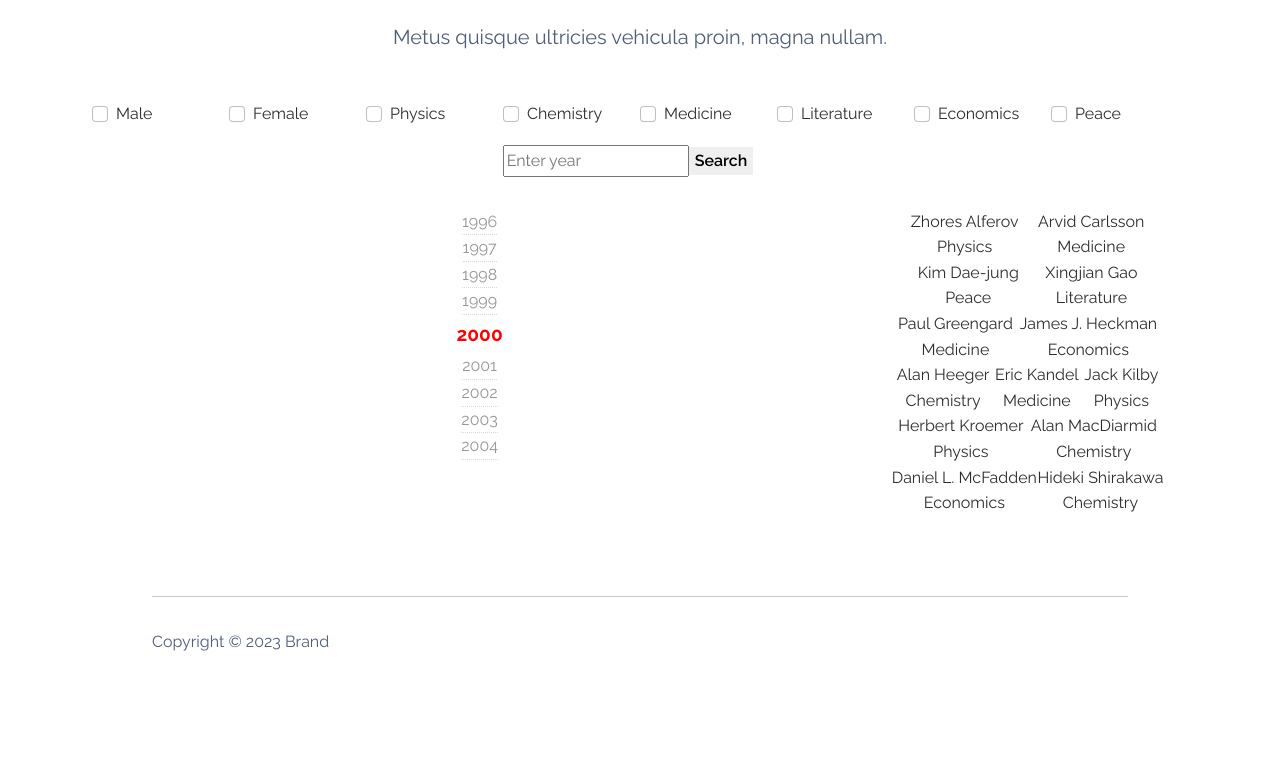
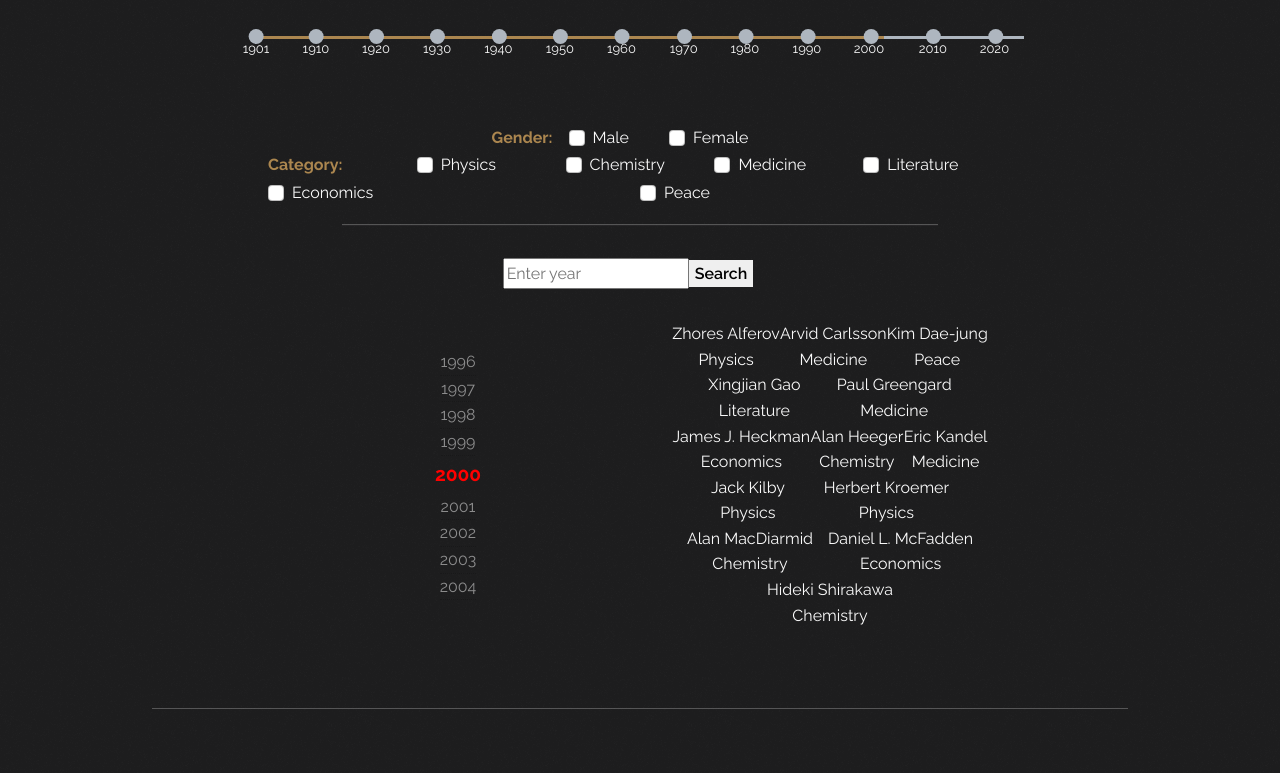
Before and after one commit to HackerBurscht/Semesterprojekt, a plain HTML site: page index.html in a window 1280 px wide. Shown: the part 305-1078 px from the top of the page. Before the commit the page ends 1007 px from the top, so only its background shows below. Drawn offline with nearby package versions, Linux system fonts and the light colour scheme; no server answers.

Commit message:
Small design fixes

```diff
--- a/app.js
+++ b/app.js
@@ -230,7 +230,8 @@ function calculatePassiveYears(activeYear) {
       timelineItems[i].setAttribute("class", "timeline-item active");
     }
   }
-  debouncedSearchByYear()
+  debouncedSearchByYear();
+  progress();
 }
 
 calculatePassiveYears(activeYear);
@@ -345,3 +346,13 @@ overlay.addEventListener("click", closeModal)
     modalClose();
   }
 }); */
+
+
+function progress(){
+  let scale = Number(max_year-min_year);
+  let distance = Number(activeYear-min_year);
+  let distancePerc = 100/scale*distance;
+
+  let progress = document.querySelector(".timebar_progress")
+  progress.style.width = distancePerc+"%";
+}
--- a/index.html
+++ b/index.html
@@ -11,32 +11,51 @@
   <link rel="stylesheet" href="style.css">
 </head>
 <body>
-  <nav class="navbar navbar-light navbar-expand-md fixed-top navbar-shrink py-3" id="mainNav">
-    <div class="container"><a class="navbar-brand d-flex align-items-center" href="/"><span>Brand</span></a></div>
-</nav>
-<header class="pt-5">
+<header class="pt-4">
     <div class="container pt-4 pt-xl-5">
         <div class="row pt-5">
             <div class="col-md-8 text-center text-md-start mx-auto">
                 <div class="text-center">
                     <h1 class="display-4 fw-bold mb-5">Discover the history of nobelprice&nbsp;<span class="underline">winners</span>.</h1>
-                    <p class="fs-5 text-muted mb-5">Metus quisque ultricies vehicula proin, magna nullam.</p>
                 </div>
             </div>
         </div>
     </div>
 </header>
 <main>
-<div class="row" style="margin: 51px;margin-top: 0;margin-bottom: 0;margin-right: 5em;margin-left: 5em;">
+  <div class="time_slider">
+    <div class="timebar"><div class="timebar_progress"></div></div>
+    <span class="slider_item" data-year="1910">1901</span>
+		<span class="slider_item" data-year="1910">1910</span>
+    <span class="slider_item" data-year="1920">1920</span>
+    <span class="slider_item" data-year="1930">1930</span>
+    <span class="slider_item" data-year="1940">1940</span>
+    <span class="slider_item"data-year="1950">1950</span>
+    <span class="slider_item" data-year="1960">1960</span>
+    <span class="slider_item" data-year="1970">1970</span>
+    <span class="slider_item" data-year="1980">1980</span>
+    <span class="slider_item" data-year="1990">1990</span>
+    <span class="slider_item" data-year="1990">2000</span>
+    <span class="slider_item" data-year="1990">2010</span>
+    <span class="slider_item" data-year="1990">2020</span>
+</div>
+<div class="row" style="margin-right: auto;margin-left: auto;width: 60%;">
     <div class="filterbox">
+      <div class="box_left">
+        <div class="col"><span class="checkbox-text">Gender: </span></div>
         <div class="col"><div class="form-check"><input class="form-check-input" type="checkbox" id="gender_male"><label class="form-check-label" for="formCheck-1">Male</label></div></div>
         <div class="col"><div class="form-check"><input class="form-check-input" type="checkbox" id="gender_female"><label class="form-check-label" for="formCheck-1">Female</label></div></div>
+      </div>
+      <div class="box_right">
+        <div class="col"><span class="checkbox-text">Category: </span></div>
         <div class="col"><div class="form-check"><input class="form-check-input" type="checkbox" id="physics"><label class="form-check-label" for="formCheck-1">Physics</label></div></div>
         <div class="col"><div class="form-check"><input class="form-check-input" type="checkbox" id="chemistry"><label class="form-check-label" for="formCheck-1">Chemistry</label></div></div>
         <div class="col"><div class="form-check"><input class="form-check-input" type="checkbox" id="medicine"><label class="form-check-label" for="formCheck-1">Medicine</label></div></div>
         <div class="col"><div class="form-check"><input class="form-check-input" type="checkbox" id="literature"><label class="form-check-label" for="formCheck-1">Literature</label></div></div>
         <div class="col"><div class="form-check"><input class="form-check-input" type="checkbox" id="economics"><label class="form-check-label" for="formCheck-1">Economics</label></div></div>
         <div class="col"><div class="form-check"><input class="form-check-input" type="checkbox" id="peace"><label class="form-check-label" for="formCheck-1">Peace</label></div></div>
+      </div>
+      <hr class="hr_big">
 </div>
 <div class="row">
   <div class="d-flex justify-content-center"><div class="search_bar"><input type="number" id="yearInput" placeholder="Enter year"><button id="searchButton">Search</button></div></div>
@@ -53,6 +72,7 @@
       </div>
   </div>
 </div>
+
 <section class="modal hidden">
   <div class="flex">
     <button class="btn-close">⨉</button>
@@ -78,9 +98,6 @@
 <footer>
 <div class="container py-4 py-lg-5">
     <hr>
-    <div class="text-muted d-flex justify-content-between align-items-center pt-3">
-        <p class="mb-0">Copyright © 2023 Brand</p>
-    </div>
 </div>
 </footer>
   <script src="https://cdn.jsdelivr.net/npm/bootstrap@5.2.3/dist/js/bootstrap.bundle.min.js"></script>
--- a/style.css
+++ b/style.css
@@ -1,3 +1,24 @@
+body{
+  background-image: url("assets/img/bg.png");
+  color: #fafafa;
+}
+.pt-4{
+  padding-top: 2rem;
+}
+
+.underline:after{
+  background: #ab864f;
+}
+
+.checkbox-text{
+  color: #ab864f;
+  font-weight: bold;
+  padding-right: 1em;;
+}
+
+.form-check{
+  padding-right:2.5em;
+}
 #main-timeline{
     margin-top: 2em;
 }
@@ -23,8 +44,8 @@
 }
 
 #graph-timeline{
-  margin-left: 20%;
-  margin-right: 20%;
+  margin-top: auto;
+  margin-bottom: auto;
 }
 
 .timeline-list{
@@ -36,8 +57,26 @@
 .filterbox {
     display: flex;
     align-items: center;
-    justify-content: center;
+    flex-wrap: wrap;
+    justify-content: space-evenly;
     margin-bottom: 1em;
+}
+
+.box_left{
+  display: flex;
+  flex-wrap: wrap;
+  flex-direction: row;
+}
+
+.box_right{
+  display: flex;
+  flex-wrap: wrap;
+  flex-direction: row;
+}
+
+.hr_big{
+  width: 80%;
+  border-bottom: solid 1px #414043;
 }
 
 .active{
@@ -70,10 +109,11 @@
     flex-direction: column;
     justify-content: center;
     gap: 0.4rem;
-    width: 450px;
+    width: 20px;
+    min-width: 500px;
     padding: 1.3rem;
     max-height: 55%;
-    margin-left: 33.3%;
+    margin-left: 40%;
     position: absolute;
     top: 40%;
     background-color: white;
@@ -149,3 +189,47 @@
   .modal_header{
     display: flex;
   }
+
+
+
+  .time_slider{
+    margin-top: 3em;
+    margin-bottom: 5em;
+    margin-left: auto;
+    margin-right: auto;
+    display: flex;
+    justify-content: space-between;
+    align-items: center;
+    flex-wrap: wrap;
+    max-width: 60%;
+    position: relative;
+    font-size:small;
+    cursor: pointer;
+  }
+
+.slider_item::after{
+    content: "";
+    position: absolute;
+    top: -10px;
+    transform: translateX(-140%);
+    width: 15px;
+    height: 15px;
+    border-radius: 50%;
+    background: #AEB6BF;
+    z-index: 1;
+}
+
+.timebar{
+    width: 100%;
+    height: 0.2em;
+    background: #AEB6BF;
+}
+
+.timebar_progress{
+    /* width: $distancePerc;*/
+    height: 0.2em;
+    background: #ab864f;
+}
+.slider_item{
+  transform: translateX(-50%);
+}
```
Also changed, not shown: assets/img/bg.png (added). Lines whose indentation alone changed are shown as unchanged.
